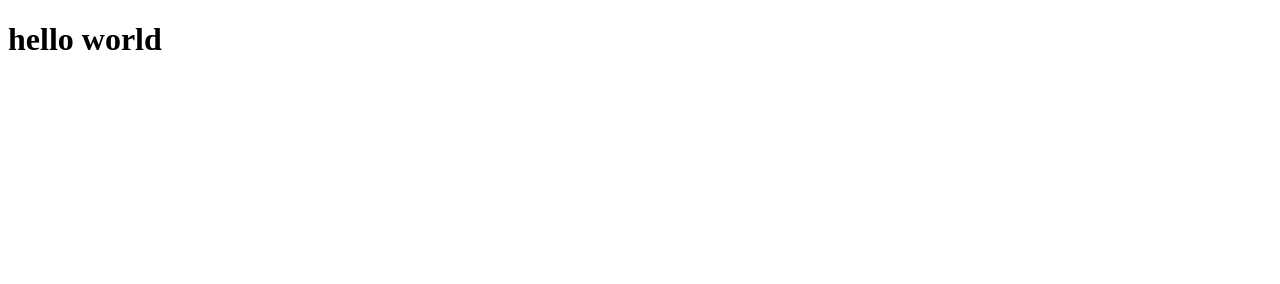
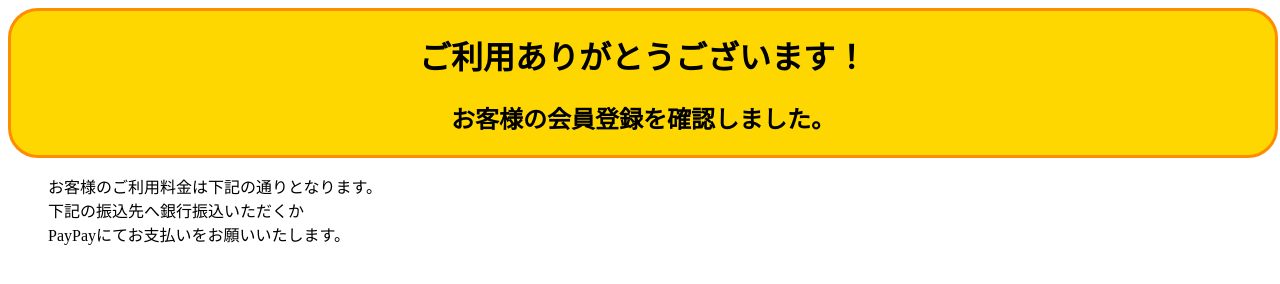
Before and after one commit to brrik/myHTMLsagi, a plain HTML site: page index.html in a window 1280 px wide. Drawn offline with Linux system fonts and the light colour scheme.

Commit message:
ヘッダーとかちょっとつくった

```diff
--- a/index.html
+++ b/index.html
@@ -4,9 +4,22 @@
     <meta charset="UTF-8">
     <meta http-equiv="X-UA-Compatible" content="IE=edge">
     <meta name="viewport" content="width=device-width, initial-scale=1.0">
-    <title>Document</title>
+    <title>ご利用ありがとうございます。</title>
+    <link rel="stylesheet" href="style.css">
 </head>
 <body>
-    <h1>hello world</h1>
+    <div class="header">
+        <h1>ご利用ありがとうございます！</h1>
+        <h2>お客様の会員登録を確認しました。</h2>
+    </div>
+    <div class="bodyPart">
+        <ul>
+            <li>お客様のご利用料金は下記の通りとなります。</li>
+            <li>下記の振込先へ銀行振込いただくか</li>
+            <li>PayPayにてお支払いをお願いいたします。</li>
+        </ul>
+    </div>
+
+
 </body>
 </html>
--- a/style.css
+++ b/style.css
@@ -0,0 +1,18 @@
+.header{
+    background-color: gold;
+    border:solid;
+    border-color:darkorange;
+    border-radius: 30px;
+    width: 100%;
+    text-align: center;
+}
+
+bodyPart{
+    text-align: center;
+
+}
+
+ul li{
+    margin:auto;
+    list-style-type: none;
+}
```
